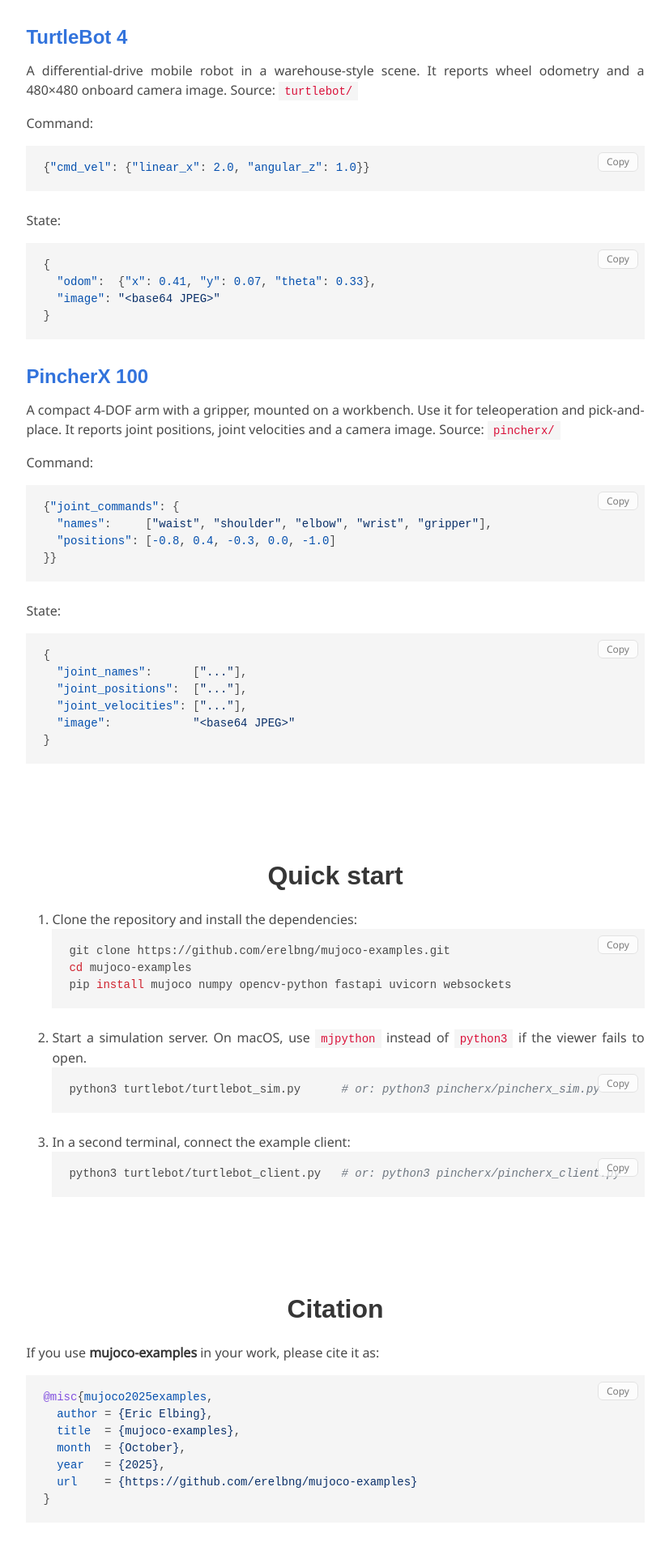
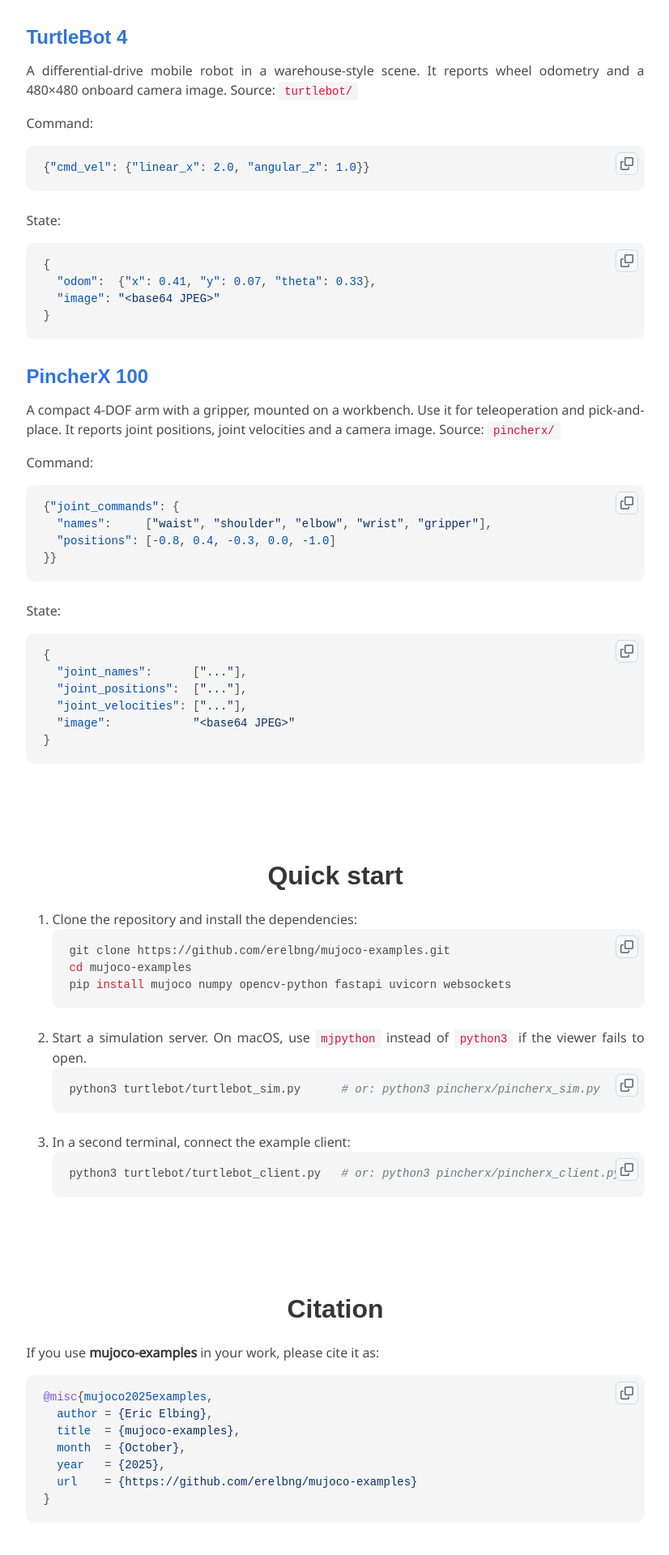
Before and after one commit to erelbng/mujoco-examples, a Jekyll site: the page built from docs/index.md, in a window 1280 px wide. Shown: the part 1738-3658 px from the top of the page at 81% size, without its empty margins (226-1052 px from the left). Built offline with Jekyll 4.4.1, drawn with Linux system fonts in a browser that asks for light colours; some web fonts are replaced.

Commit message:
better copy button

```diff
--- a/docs/_layouts/default.html
+++ b/docs/_layouts/default.html
@@ -174,15 +174,28 @@
       document.body.removeChild(area);
       return Promise.resolve();
     }
+    // icons: GitHub Octicons copy-16 and check-16 (MIT)
+    var COPY_ICON = '<svg viewBox="0 0 16 16" width="16" height="16" fill="currentColor" aria-hidden="true"><path d="M0 6.75C0 5.784.784 5 1.75 5h1.5a.75.75 0 0 1 0 1.5h-1.5a.25.25 0 0 0-.25.25v7.5c0 .138.112.25.25.25h7.5a.25.25 0 0 0 .25-.25v-1.5a.75.75 0 0 1 1.5 0v1.5A1.75 1.75 0 0 1 9.25 16h-7.5A1.75 1.75 0 0 1 0 14.25Z"></path><path d="M5 1.75C5 .784 5.784 0 6.75 0h7.5C15.216 0 16 .784 16 1.75v7.5A1.75 1.75 0 0 1 14.25 11h-7.5A1.75 1.75 0 0 1 5 9.25Zm1.75-.25a.25.25 0 0 0-.25.25v7.5c0 .138.112.25.25.25h7.5a.25.25 0 0 0 .25-.25v-7.5a.25.25 0 0 0-.25-.25Z"></path></svg>';
+    var CHECK_ICON = '<svg viewBox="0 0 16 16" width="16" height="16" fill="currentColor" aria-hidden="true"><path d="M13.78 4.22a.75.75 0 0 1 0 1.06l-7.25 7.25a.75.75 0 0 1-1.06 0L2.22 9.28a.751.751 0 0 1 .018-1.042.751.751 0 0 1 1.042-.018L6 10.94l6.72-6.72a.75.75 0 0 1 1.06 0Z"></path></svg>';
     document.querySelectorAll('.content div.highlighter-rouge:not(.language-plaintext)').forEach(function (block) {
       var btn = document.createElement('button');
       btn.type = 'button';
       btn.className = 'copy-button';
-      btn.textContent = 'Copy';
+      btn.setAttribute('aria-label', 'Copy code');
+      btn.title = 'Copy';
+      btn.innerHTML = COPY_ICON;
       btn.addEventListener('click', function () {
         copyText(block.querySelector('code').innerText.replace(/\n$/, '')).then(function () {
-          btn.textContent = 'Copied';
-          setTimeout(function () { btn.textContent = 'Copy'; }, 1500);
+          btn.innerHTML = CHECK_ICON;
+          btn.classList.add('copied');
+          btn.setAttribute('aria-label', 'Copied');
+          btn.title = 'Copied!';
+          setTimeout(function () {
+            btn.innerHTML = COPY_ICON;
+            btn.classList.remove('copied');
+            btn.setAttribute('aria-label', 'Copy code');
+            btn.title = 'Copy';
+          }, 2000);
         });
       });
       block.appendChild(btn);
--- a/docs/static/css/site.css
+++ b/docs/static/css/site.css
@@ -55,7 +55,7 @@
 
 /* fenced code blocks (Rouge) */
 .content div.highlighter-rouge { margin-bottom: 1em; }
-.content pre.highlight { padding: 1.25em 1.5em; text-align: left; }
+.content pre.highlight { padding: 1.25em 1.5em; text-align: left; border-radius: 10px; }
 .highlight .c, .highlight .c1, .highlight .cm { color: #6e7781; font-style: italic; }
 .highlight .k, .highlight .kd, .highlight .kn, .highlight .kr, .highlight .nb { color: #cf222e; }
 .highlight .s, .highlight .s1, .highlight .s2, .highlight .sb, .highlight .sh { color: #0a3069; }
@@ -65,21 +65,31 @@
 
 .content table { width: auto; }
 
-/* copy button on code blocks */
+/* copy button on code blocks, styled after GitHub's rendered Markdown */
 .content div.highlighter-rouge { position: relative; }
 .copy-button {
   position: absolute;
   top: 0.5rem;
   right: 0.5rem;
-  padding: 0.15rem 0.6rem;
-  border: 1px solid #dbdbdb;
+  width: 28px;
+  height: 28px;
+  padding: 0;
+  display: flex;
+  align-items: center;
+  justify-content: center;
+  border: 1px solid #d1d9e0;
   border-radius: 6px;
-  background: #fff;
-  color: #4a4a4a;
-  font-family: 'Noto Sans', sans-serif;
-  font-size: 0.75rem;
+  background: #f6f8fa;
+  color: #59636e;
   cursor: pointer;
-  opacity: 0.7;
+  opacity: 0;
+  transition: opacity 0.2s, background-color 0.2s;
 }
-.copy-button:hover,
-.copy-button:focus-visible { opacity: 1; border-color: #b5b5b5; }
+.content div.highlighter-rouge:hover .copy-button,
+.copy-button:focus-visible,
+.copy-button.copied { opacity: 1; }
+.copy-button:hover { background: #eff2f5; color: #1f2328; }
+.copy-button.copied { color: #1a7f37; }
+@media (hover: none) {
+  .copy-button { opacity: 1; }
+}
```
